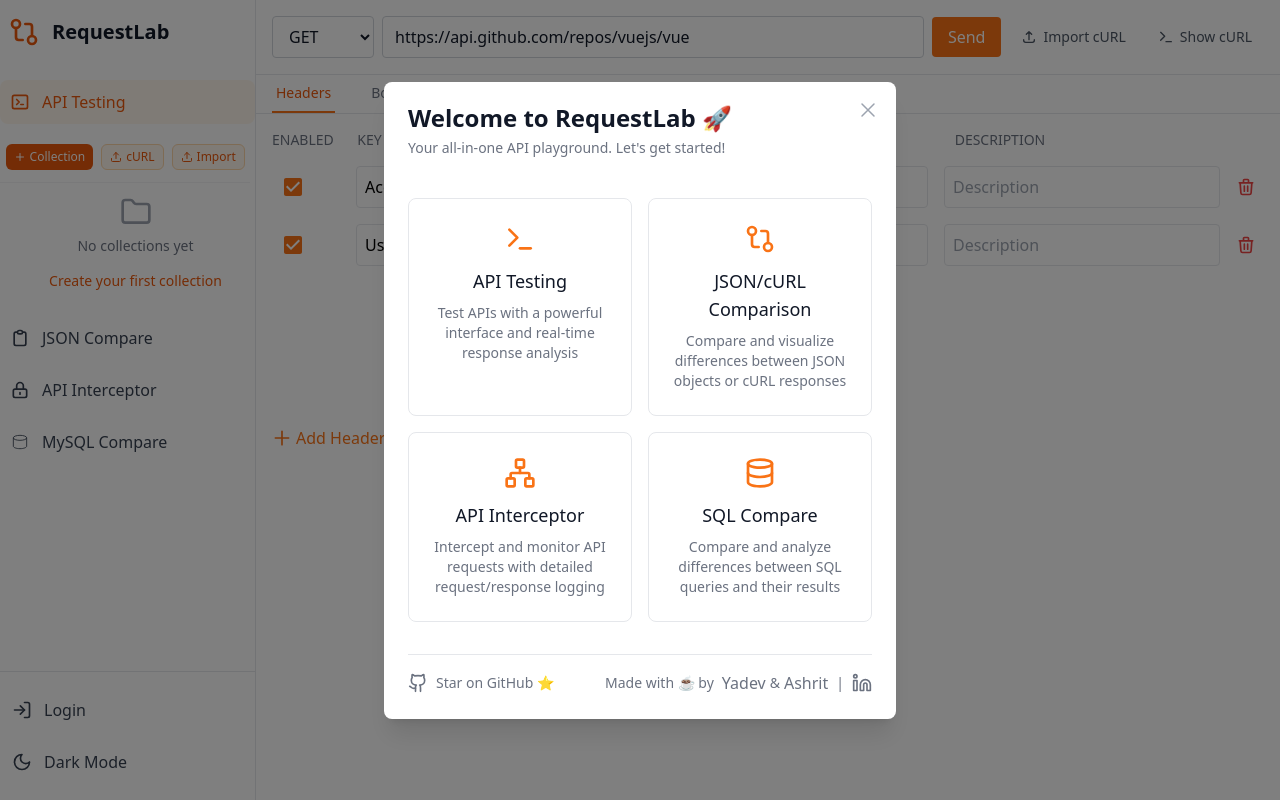
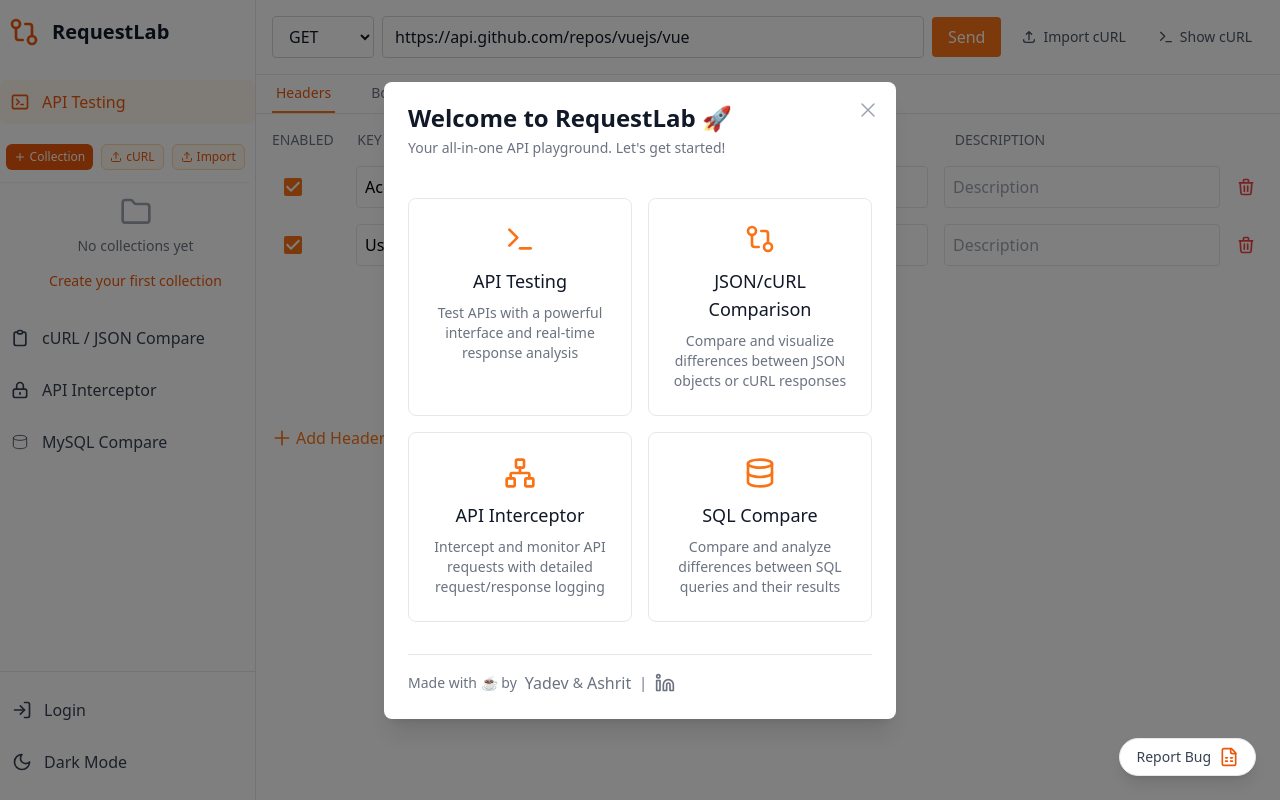
Before and after one commit to RequestLaboratory/requestlab, a React (Vite) app: page /api-testing in a window 1280 px wide. Built offline with nearby package versions, Linux system fonts and the light colour scheme.

Commit message:
feat: report bug, fix: load text css, logo

```diff
--- a/package.json
+++ b/package.json
@@ -15,6 +15,7 @@
     "@heroicons/react": "^2.2.0",
     "@mui/material": "^7.1.0",
     "@types/node": "^22.15.29",
+    "@types/react-helmet": "^6.1.11",
     "@types/react-router-dom": "^5.3.3",
     "chart.js": "^4.4.9",
     "chartjs-adapter-date-fns": "^3.0.0",
@@ -27,6 +28,7 @@
     "react": "^18.3.1",
     "react-chartjs-2": "^5.3.0",
     "react-dom": "^18.3.1",
+    "react-helmet": "^6.1.0",
     "react-router-dom": "^7.6.1",
     "react-syntax-highlighter": "^15.5.0",
     "react-toastify": "^10.0.4"
--- a/src/App.tsx
+++ b/src/App.tsx
@@ -24,6 +24,8 @@ import { AuthProvider } from './contexts/AuthContext';
 import LoginButton from './components/LoginButton';
 import HomePage from './components/homePage';
 import { WelcomePopupProvider } from './contexts/WelcomePopupContext';
+import FloatingButton from './components/FloatingButton';
+import Head from './components/Head';
 
 const leftExample = JSON.stringify({
   name: "Ford Mustang GT",
@@ -401,6 +403,9 @@ function AppContent() {
   const isHomePage = location.pathname === '/';
   const showDesktopPrompt = isMobile && !isHomePage;
 
+  // Update to use Google Form URL
+  const sheetUrl = 'https://forms.gle/fE7FPEYsowmwKRnKA';
+
   return (
     <div className="h-screen flex bg-white dark:bg-gray-900">
       {showDesktopPrompt && <DesktopOnlyPrompt />}
@@ -487,7 +492,7 @@ function AppContent() {
                     <path strokeLinecap="round" strokeLinejoin="round" strokeWidth={2} d="M9 5H7a2 2 0 00-2 2v12a2 2 0 002 2h10a2 2 0 002-2V7a2 2 0 00-2-2h-2M9 5a2 2 0 002 2h2a2 2 0 002-2M9 5a2 2 0 012-2h2a2 2 0 012 2" />
                   </svg>
                   <span className="ml-3 font-medium">
-                    JSON Compare
+                    cURL / JSON Compare
                   </span>
                 </div>
               </button>
@@ -666,6 +671,9 @@ function AppContent() {
           <Route path="/sql-compare" element={<SQLCompare />} />
         </Routes>
       </div>
+
+      {/* Add FloatingButton */}
+      {!isHomePage && <FloatingButton sheetUrl={sheetUrl} />}
     </div>
   );
 }
@@ -673,6 +681,7 @@ function AppContent() {
 function App() {
   return (
     <Router>
+      <Head />
       <AuthProvider>
         <ApiCollectionsProvider>
           <LoaderProvider>
--- /dev/null
+++ b/src/components/FloatingButton.tsx
@@ -0,0 +1,24 @@
+import React from 'react';
+import { FileSpreadsheet } from 'lucide-react';
+
+interface FloatingButtonProps {
+  sheetUrl: string;
+}
+
+const FloatingButton: React.FC<FloatingButtonProps> = ({ sheetUrl }) => {
+  return (
+    <a
+      href={sheetUrl}
+      target="_blank"
+      rel="noopener noreferrer"
+      className="fixed bottom-6 right-6 bg-white dark:bg-gray-800 px-4 py-2 rounded-full shadow-lg hover:shadow-xl transition-all duration-300 transform hover:scale-105 z-50 border border-gray-200 dark:border-gray-700 group flex items-center space-x-2"
+    >
+      <span className="text-sm font-medium text-gray-700 dark:text-gray-300 group-hover:text-orange-600 dark:group-hover:text-orange-400 transition-colors duration-200">
+        Report Bug
+      </span>
+      <FileSpreadsheet className="w-5 h-5 text-orange-600 dark:text-orange-400 group-hover:animate-bounce" />
+    </a>
+  );
+};
+
+export default FloatingButton;
--- /dev/null
+++ b/src/components/Head.tsx
@@ -0,0 +1,15 @@
+import React from 'react';
+import { Helmet } from 'react-helmet';
+
+const Head: React.FC = () => {
+  return (
+    <Helmet>
+      <title>RequestLab - API Testing & Development Tools</title>
+      <link rel="icon" type="image/svg+xml" href="/favicon.svg" />
+      <link rel="icon" type="image/png" href="/favicon.png" />
+      <meta name="description" content="RequestLab - Advanced API Testing, JSON Comparison, and Development Tools" />
+    </Helmet>
+  );
+};
+
+export default Head;
--- a/src/components/WelcomePopup.tsx
+++ b/src/components/WelcomePopup.tsx
@@ -111,7 +111,7 @@ const WelcomePopup: React.FC<WelcomePopupProps> = ({ isOpen, onClose }) => {
               {/* Footer */}
               <div className="mt-8 pt-4 border-t border-gray-200 dark:border-gray-700">
                 <div className="flex justify-between items-center">
-                  <a
+                  {/* <a
                     href="https://github.com/RequestLaboratory/requestlab"
                     target="_blank"
                     rel="noopener noreferrer"
@@ -119,7 +119,7 @@ const WelcomePopup: React.FC<WelcomePopupProps> = ({ isOpen, onClose }) => {
                   >
                     <Github className="h-5 w-5 mr-2" />
                     <span className="text-sm">Star on GitHub ⭐</span>
-                  </a>
+                  </a> */}
                   <div className="flex items-center text-gray-500 dark:text-gray-400">
                     <span className="text-sm mr-2">Made with ☕ by </span>
                     <a
--- a/src/components/homePage/Footer.tsx
+++ b/src/components/homePage/Footer.tsx
@@ -18,10 +18,10 @@ export default function Footer() {
               Born from JSON comparison, evolved into a complete platform. All your development tools in one place.
             </p>
             <div className="flex flex-wrap gap-4">
-              <a href="https://github.com/RequestLaboratory/requestlab" target="_blank" rel="noopener noreferrer" className="p-2 bg-gray-800 dark:bg-gray-900 rounded-lg hover:bg-gray-700 dark:hover:bg-gray-800 transition-colors duration-200 flex items-center">
+              {/* <a href="https://github.com/RequestLaboratory/requestlab" target="_blank" rel="noopener noreferrer" className="p-2 bg-gray-800 dark:bg-gray-900 rounded-lg hover:bg-gray-700 dark:hover:bg-gray-800 transition-colors duration-200 flex items-center">
                 <Github className="h-5 w-5 mr-2" />
                 <span className="text-sm">Star on GitHub</span>
-              </a>
+              </a> */}
               <a href="https://www.linkedin.com/in/yadev-jayachandran/" target="_blank" rel="noopener noreferrer" className="p-2 bg-gray-800 dark:bg-gray-900 rounded-lg hover:bg-gray-700 dark:hover:bg-gray-800 transition-colors duration-200 flex items-center">
                 <Linkedin className="h-5 w-5 mr-2" />
                 <span className="text-sm">Yadev</span>
--- a/src/components/homePage/Header.tsx
+++ b/src/components/homePage/Header.tsx
@@ -1,7 +1,8 @@
 import React, { useState } from 'react';
-import { Menu, X, Moon, Sun, User, LogOut, Settings, GitCompare } from 'lucide-react';
+import { Menu, X, Moon, Sun, User, LogOut, Settings, GitCompare, Terminal } from 'lucide-react';
 import { ThemeContext } from '../../contexts/ThemeContext';
 import { useAuth } from '../../contexts/AuthContext';
+import { useNavigate } from 'react-router-dom';
 
 interface HeaderProps {
   onSignInClick: () => void;
@@ -12,10 +13,15 @@ export default function Header({ onSignInClick }: HeaderProps) {
   const [isUserMenuOpen, setIsUserMenuOpen] = useState(false);
   const { isDarkMode, toggleTheme } = React.useContext(ThemeContext);
   const { user, logout } = useAuth();
+  const navigate = useNavigate();
 
   const handleSignOut = async () => {
     await logout();
     setIsUserMenuOpen(false);
+  };
+
+  const handleDevKitClick = () => {
+    navigate('/api-testing');
   };
 
   return (
@@ -87,12 +93,22 @@ export default function Header({ onSignInClick }: HeaderProps) {
                 )}
               </div>
             ) : (
+              <>
+                {/* DevKit Button */}
+                <button
+                  onClick={handleDevKitClick}
+                  className="flex items-center space-x-2 bg-gradient-to-r from-orange-500 to-orange-600 text-white px-4 py-2 rounded-lg hover:from-orange-600 hover:to-orange-700 transition-all duration-200 shadow-lg hover:shadow-xl transform hover:-translate-y-0.5"
+                >
+                  <Terminal className="h-4 w-4" />
+                  <span>DevKit</span>
+                </button>
                 <button
                   onClick={onSignInClick}
                   className="bg-gradient-to-r from-orange-500 to-orange-600 text-white px-6 py-2 rounded-lg hover:from-orange-600 hover:to-orange-700 transition-all duration-200 shadow-lg hover:shadow-xl transform hover:-translate-y-0.5"
                 >
                   Sign In
                 </button>
+              </>
             )}
           </nav>
 
@@ -148,12 +164,22 @@ export default function Header({ onSignInClick }: HeaderProps) {
                   </button>
                 </div>
               ) : (
+                <>
+                  {/* DevKit Button in Mobile Menu */}
+                  <button
+                    onClick={handleDevKitClick}
+                    className="mx-4 flex items-center justify-center space-x-2 bg-gradient-to-r from-orange-500 to-orange-600 text-white px-4 py-2 rounded-lg hover:from-orange-600 hover:to-orange-700 transition-all duration-200"
+                  >
+                    <Terminal className="h-4 w-4" />
+                    <span>DevKit</span>
+                  </button>
                   <button
                     onClick={onSignInClick}
                     className="mx-4 bg-gradient-to-r from-orange-500 to-orange-600 text-white px-6 py-2 rounded-lg hover:from-orange-600 hover:to-orange-700 transition-all duration-200"
                   >
                     Sign In
                   </button>
+                </>
               )}
             </div>
           </div>
--- a/src/pages/ApiTesting.tsx
+++ b/src/pages/ApiTesting.tsx
@@ -1609,7 +1609,7 @@ const ApiTesting: React.FC = () => {
                     onClick={() => isValidTab('load-test') && setActiveTab('load-test')}
                     className={`py-2 px-1 border-b-2 font-medium text-sm ${activeTab === 'load-test'
                       ? 'border-orange-500 text-orange-600 dark:text-orange-400'
-                      : 'border-transparent text-gray-500 hover:text-gray-700'
+                      : 'border-transparent text-gray-500 hover:text-gray-700 hover:border-gray-300 dark:text-gray-400'
                       }`}
                   >
                     Load Test
```
Also changed, not shown: public/favicon.svg (added), 1 other file (tests, documents, lock files or other folders). Lines whose indentation alone changed are shown as unchanged.
